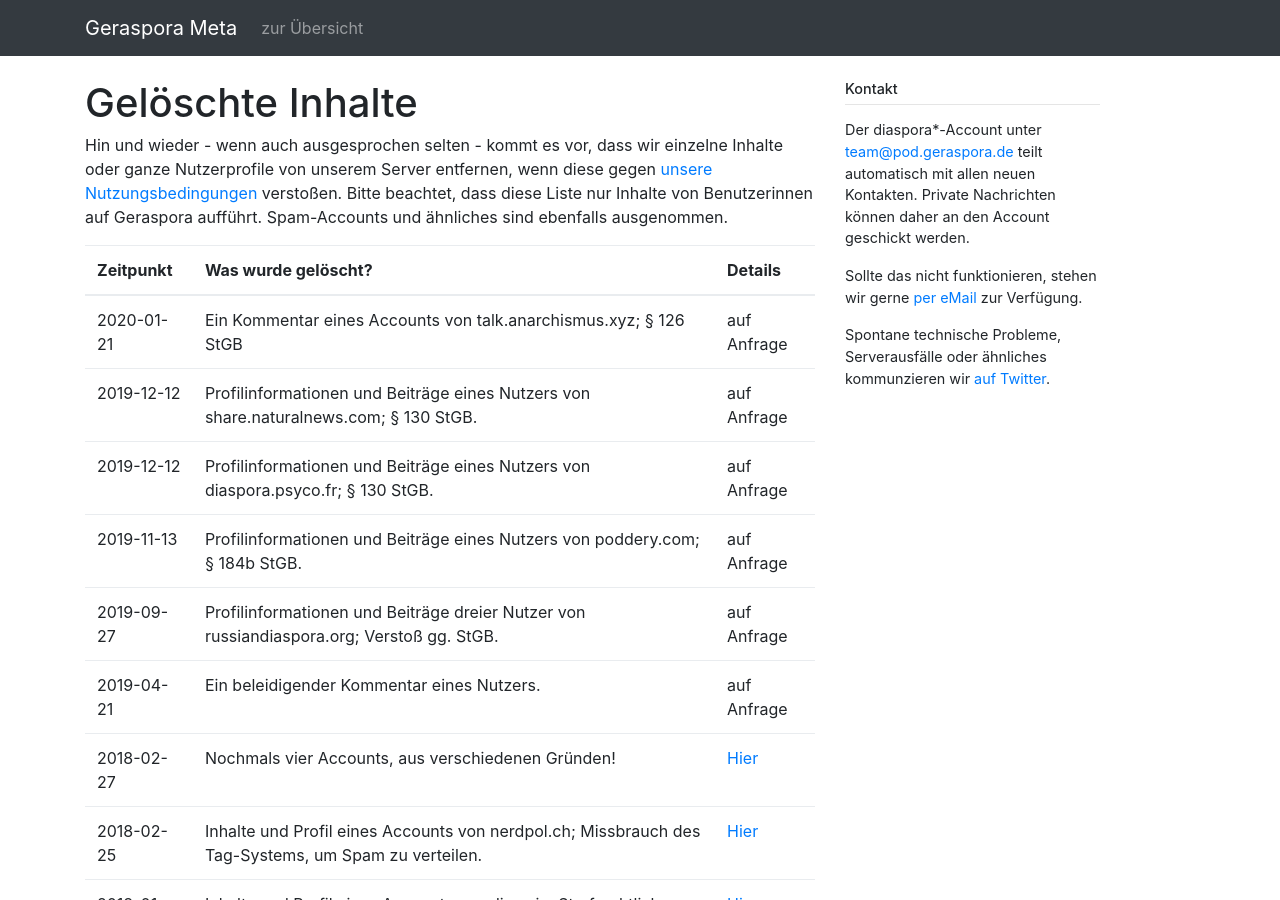
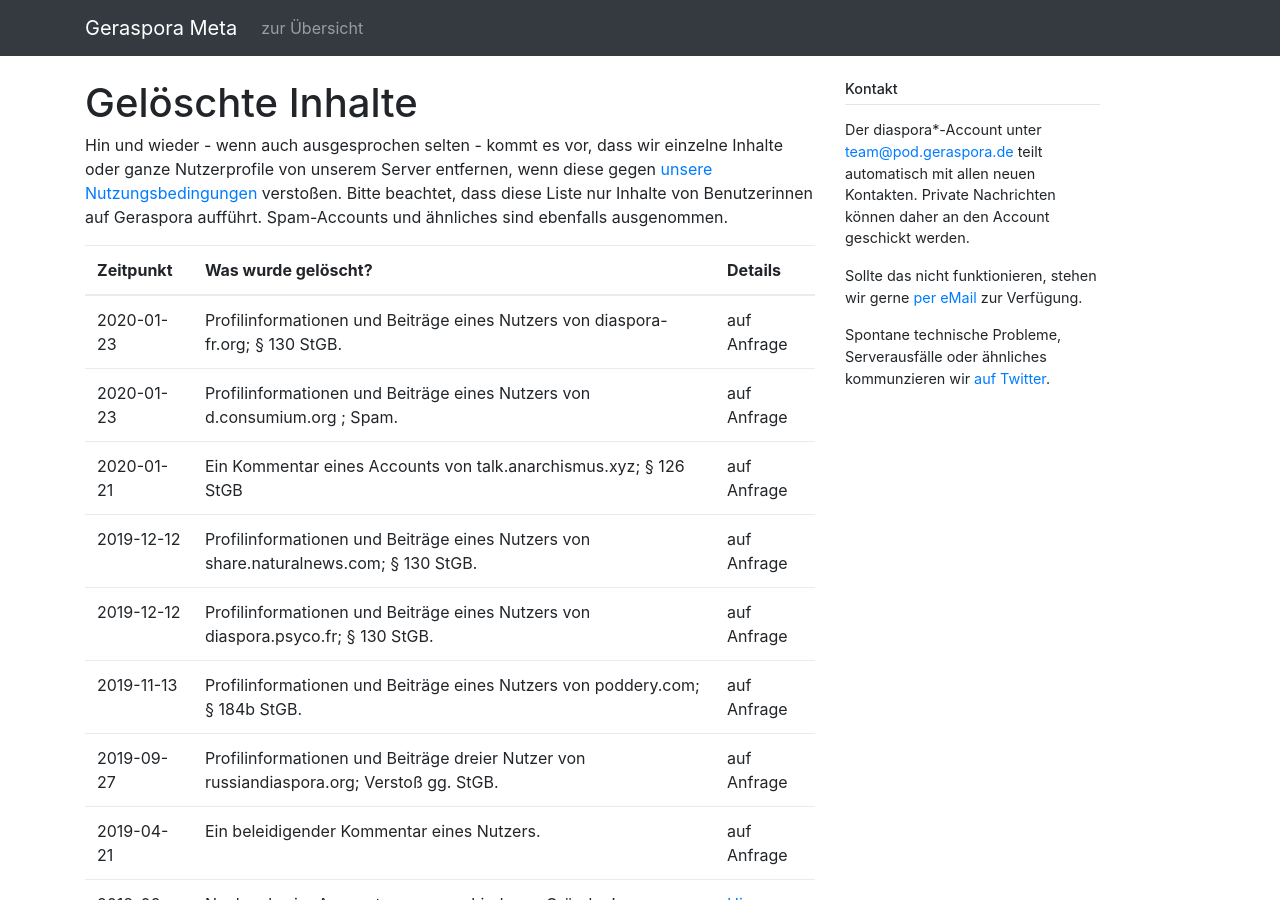
Before and after one commit to geraspora/meta, a Jekyll site: the page built from pod/deleted_contents.md, in a window 1280 px wide and 900 px high. Built offline with Jekyll 4.4.1, drawn with Linux system fonts in a browser that asks for light colours.

Commit message:
It's a good day to delete moar stuff!

```diff
--- a/pod/deleted_contents.md
+++ b/pod/deleted_contents.md
@@ -8,6 +8,8 @@ Hin und wieder - wenn auch ausgesprochen selten - kommt es vor, dass wir einzeln
 
 | Zeitpunkt  | Was wurde gelöscht?                                                                                 | Details                                                                 |
 | ---------- | --------------------------------------------------------------------------------------------------- | ----------------------------------------------------------------------- |
+| 2020-01-23 | Profilinformationen und Beiträge eines Nutzers von diaspora-fr.org; § 130 StGB.                     | auf Anfrage                                                             |
+| 2020-01-23 | Profilinformationen und Beiträge eines Nutzers von d.consumium.org ; Spam.                          | auf Anfrage                                                             |
 | 2020-01-21 | Ein Kommentar eines Accounts von talk.anarchismus.xyz; § 126 StGB                                   | auf Anfrage                                                             |
 | 2019-12-12 | Profilinformationen und Beiträge eines Nutzers von share.naturalnews.com; § 130 StGB.               | auf Anfrage                                                             |
 | 2019-12-12 | Profilinformationen und Beiträge eines Nutzers von diaspora.psyco.fr; § 130 StGB.                   | auf Anfrage                                                             |
```
